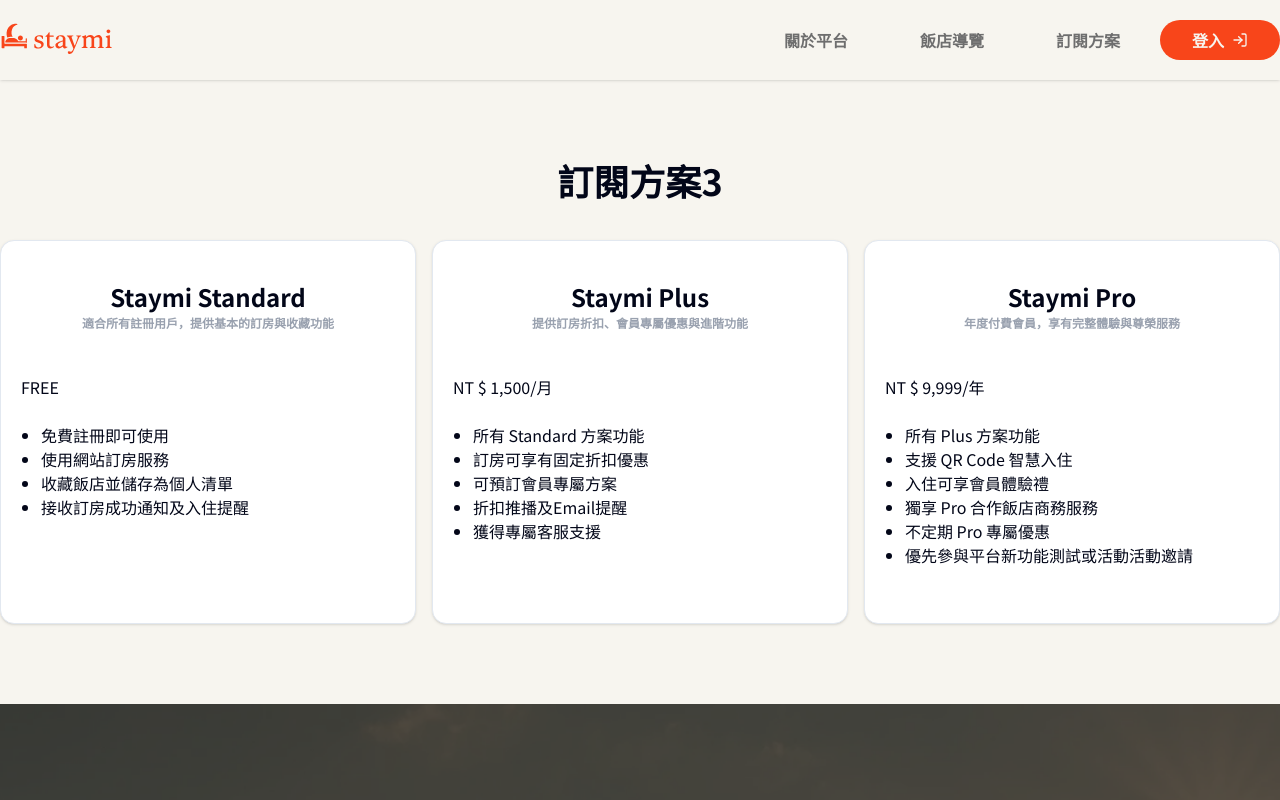
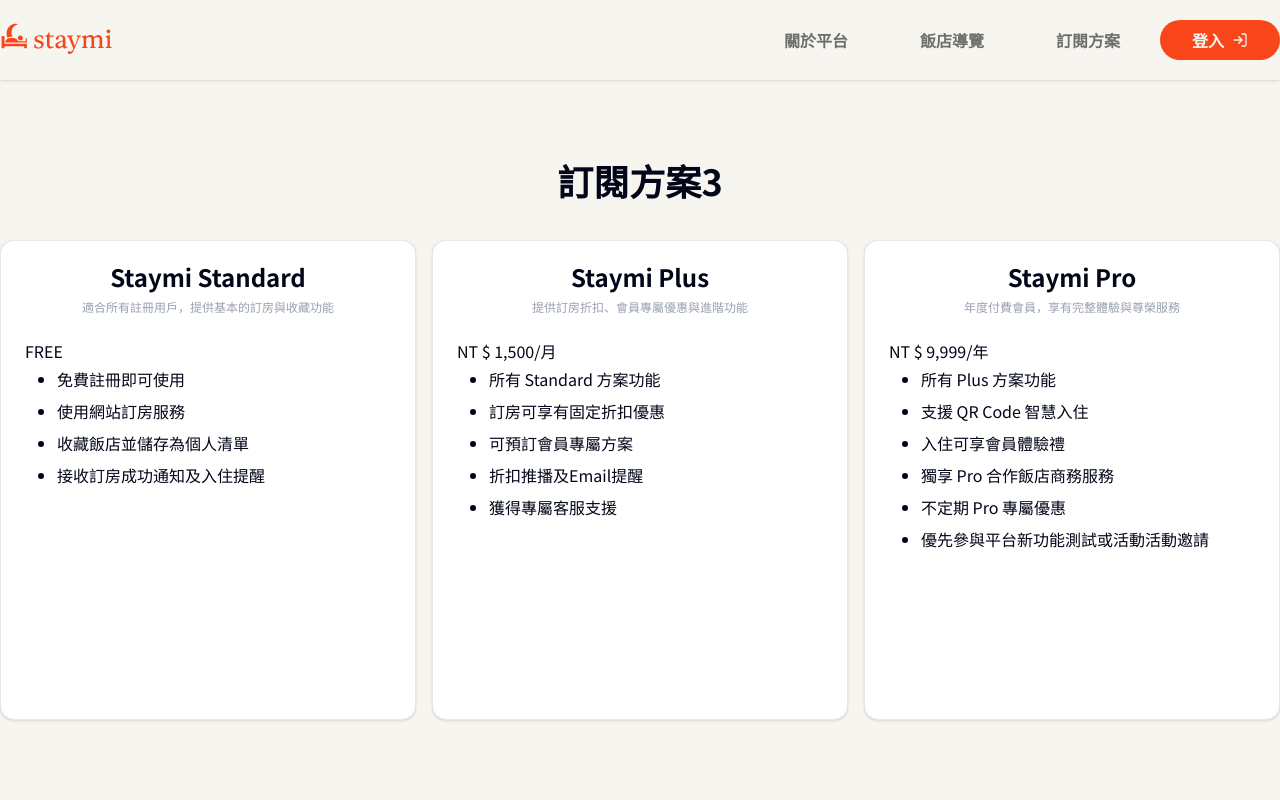
Before and after one commit to MisTPEBUS/stay-mi-next-app, a Next.js app: page /subscription in a window 1280 px wide. Shown: the top 800 px of the page. Built offline with nearby package versions, Linux system fonts and the light colour scheme.

Commit message:
feat: 調整樣式

```diff
--- a/src/app/(main)/subscription/page.tsx
+++ b/src/app/(main)/subscription/page.tsx
@@ -1,6 +1,6 @@
 import React from "react";
 
-import { Card, CardHeader, CardTitle, CardDescription } from "@/components/ui/card";
+import { Card, CardHeader, CardTitle, CardDescription, CardContent } from "@/components/ui/card";
 import { generateMetadata } from "@/utils/seo";
 
 import { title, subscriptionItems } from "./subscriptionData";
@@ -23,14 +23,15 @@ const Subscription = () => {
         {title}
         {subscriptionItems.length}
       </div>
-      <div className="mx-auto grid h-96 w-2/3 grid-cols-1 gap-4 md:w-full md:grid-cols-3">
+      <div className="mx-auto grid h-120 w-2/3 grid-cols-1 gap-4 md:w-full md:grid-cols-3">
         {subscriptionItems.map((item, index) => (
-          <Card className="px-5" key={index}>
-            <CardHeader className="p-5 text-center text-2xl font-bold">
-              <CardTitle>{item.title}</CardTitle>
+          <Card className="p-5" key={index}>
+            <CardHeader className="px-5 pb-0">
+              <CardTitle className="text-center text-2xl font-bold">{item.title}</CardTitle>
               <CardDescription className="p-0 text-center text-xs text-gray-400">{item.description}</CardDescription>
             </CardHeader>
-            <div>
+            <CardContent className="px-1">
+              <div className="px-0·py-5·text-3xl·font-bold">
                 {Number(item.price) === 0
                   ? "FREE"
                   : "NT $ " +
@@ -38,12 +39,15 @@ const Subscription = () => {
                     (item.type ? `/${typeLabel[item.type] ?? item.type}` : "")}
               </div>
               <div>
-              <ul className="list-disc pl-5">
+                <ul className="list-disc px-8">
                   {item.note.map((n, i) => (
-                  <li key={i}>{n}</li>
+                    <li className="py-1" key={i}>
+                      {n}
+                    </li>
                   ))}
                 </ul>
               </div>
+            </CardContent>
           </Card>
         ))}
       </div>
```
Lines whose indentation alone changed are shown as unchanged.
